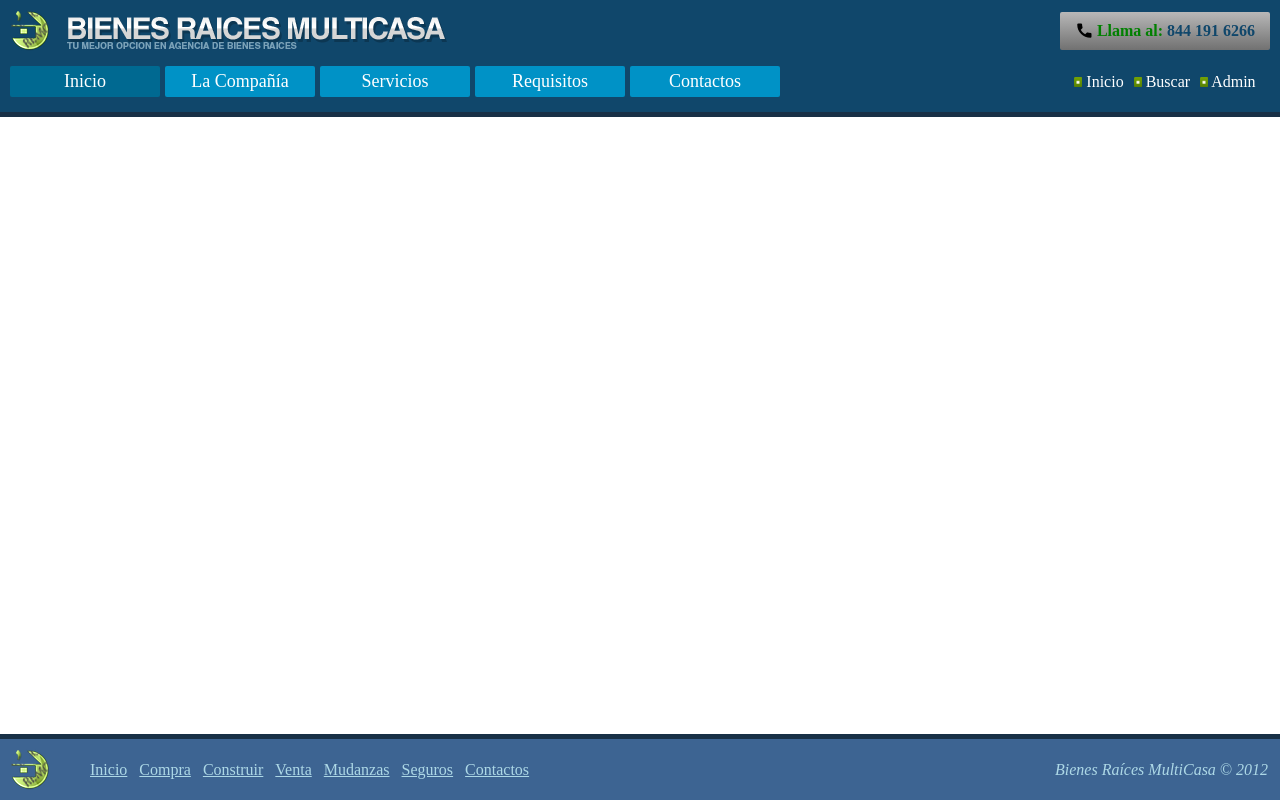
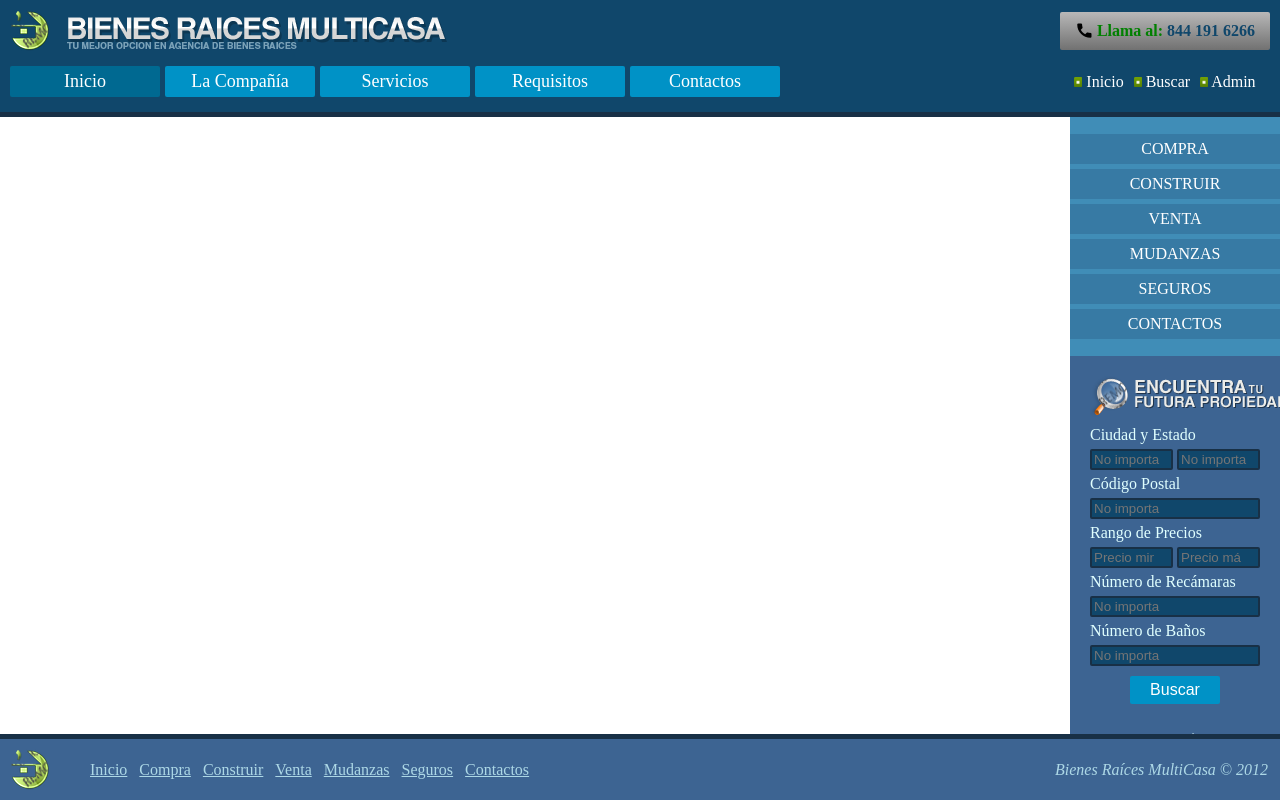
Before and after one commit to Drdzmtz/DesarrolloWebOrdinario, a Flask app: template app/views/templates/base.html in a window 1280 px wide. Run offline with Flask 2, Linux system fonts and the light colour scheme; the template is opened without the code that fills it, so the values that code supplies are empty.

Commit message:
feat: :sparkles: Added page's aside & more GUI details

```diff
--- /dev/null
+++ b/app/static/css/base/aside.css
@@ -0,0 +1,115 @@
+
+.b-aside {
+	background-color: var(--b-bg-scolor);
+	color: lightcyan;
+	overflow-y: auto;
+	overflow-x: hidden;
+	user-select: none;
+
+	/* PC only */
+}
+
+.b-aside a {
+	display: block;
+}
+
+/* ===== ASIDE MAIN OPTIONS ===== */
+.b-aside > ul.b-aside-options {
+	list-style: none;
+	padding: 12px 0;
+	background-color: rgb(64, 141, 183);
+	color: white;
+	text-transform: uppercase;
+	text-align: center;
+}
+
+.b-aside > ul.b-aside-options li {
+	background-color: rgb(55, 122, 164);
+	margin: 5px 0;
+	padding: 6px;
+	cursor: pointer;
+}
+
+.b-aside > ul.b-aside-options li:hover {
+	background-color: rgb(25, 55, 73);
+}
+
+/* ===== ASIDE FORM ===== */
+.b-aside > .b-aform {
+	margin-top: 10px;
+	padding: 10px 20px;
+	text-align: center;
+}
+
+
+.b-aside > .b-aform > .b-form-control {
+	display: grid;
+	column-gap: 4px;
+	grid-template-columns: auto;
+}
+
+.b-aside > .b-aform > .b-form-control.b-controls-2 {
+	grid-template-columns: repeat(2, auto);
+}
+
+.b-aside > .b-aform > .b-form-control label {
+	padding: 5px 0;
+	text-align: left;
+}
+
+.b-aside > .b-aform > .b-form-control.b-controls-2 label {
+	grid-column: 1 / span 2;
+}
+
+.b-aside > .b-aform > .b-form-control input {
+	border-radius: 2px;
+	outline: none;
+	border: var(--b-border-color) 2px solid;
+	background-color: var(--b-bg-color);
+	color: lightcyan;
+	width: 100%;
+}
+
+.b-aside > .b-aform button,
+.b-aside > .b-aform button:focus {
+	outline: none;
+	border-radius: 2px;
+	border: none;
+	font-size: 16px;
+	padding: 5px 20px;
+	margin-top: 10px;
+	background-color: rgb(0, 146, 198);
+	color: white;
+	cursor: pointer;
+}
+
+.b-aside > .b-aform button:hover {
+	transform: scale(1.1);
+}
+
+/* ===== ASIDE NEWS ===== */
+.b-aside > .b-news {
+	padding: 10px;
+}
+
+.b-aside > .b-news h6 {
+	text-align: center;
+	font-size: 16px;
+	font-weight: normal;
+	border-bottom: lightcyan 1px solid;
+	margin: 10px 0;
+	padding-bottom: 5px;
+}
+
+.b-aside > .b-news ul {
+	list-style: none;
+	padding: 0;
+	margin: 10px 0;
+}
+
+/* --- MOBILE & TABLET VERSION --- */
+@media screen and (max-width: 1000px) {
+	.b-aside {
+		display: none;
+	}
+}
--- a/app/static/css/base/footer.css
+++ b/app/static/css/base/footer.css
@@ -9,8 +9,7 @@
 	padding: 5px;
 	align-items: center;
 	user-select: none;
-	position: absolute;
-	bottom: 0;
+	grid-column: 1 / span 2;
 
 	/* Tablet & PC only */
 }
--- a/app/static/css/base/global.css
+++ b/app/static/css/base/global.css
@@ -2,6 +2,27 @@
 * {
 	box-sizing: border-box;
 	margin: 0;
+}
+
+::-webkit-scrollbar {
+	width: 5px;
+}
+
+::-webkit-scrollbar-track,
+::-webkit-scrollbar-thumb {
+	border-radius: 2.5px;
+}
+
+::-webkit-scrollbar-track {
+	background: #f1f1f1;
+}
+
+::-webkit-scrollbar-thumb {
+	background: #888;
+}
+
+::-webkit-scrollbar-thumb:hover {
+	background: #555;
 }
 
 a, a:visited {
@@ -9,10 +30,21 @@ a, a:visited {
 	text-decoration-line: inherit;
 }
 
+html, body {
+	height: 100%;
+}
+
 body {
 	margin: 0;
+	display: grid;
+	grid-template-columns: auto 210px;
+	grid-template-rows: min-content auto min-content;
 
 	--b-bg-color: rgb(16, 71, 107);
 	--b-border-color: rgb(24, 48, 70);
 	--b-bg-scolor: rgb(61, 100, 146);
 }
+
+section.b-content {
+	overflow-y: auto;
+}
--- a/app/static/css/base/nav.css
+++ b/app/static/css/base/nav.css
@@ -7,6 +7,7 @@
 	display: grid;
 	grid-template-columns: auto auto 210px;
 	align-items: center;
+	grid-column: 1 / span 2;
 }
 
 .b-navbar #bmenu-icon {
@@ -128,6 +129,30 @@
 	height: 10px;
 }
 
+/* ===== ASIDE & FOOTER OPTIONS IN NAVBAR ===== */
+.b-navbar > ul.b-af-options {
+	list-style: none;
+	padding-top: 10px;
+	color: lightblue;
+	grid-template-columns: repeat(6, auto);
+	justify-content: center;
+	column-gap: 8px;
+	cursor: pointer;
+	text-decoration-line: underline;
+	grid-column: 1 / span 3;
+
+	/* mobile only */
+	display: none;
+}
+
+.b-navbar > ul.b-af-options.show {
+	display: grid;
+}
+
+.b-navbar > ul.b-af-options li:hover {
+	color: white;
+}
+
 @keyframes bnav-show-list {
 	from {
 		display: block;
@@ -149,6 +174,10 @@
 
 	.b-navbar > ul.bmenu-options li {
 		width: 130px;
+	}
+
+	.b-navbar > ul.b-af-options.show {
+		display: none;
 	}
 }
 
@@ -187,4 +216,8 @@
 		display: grid;
 		grid-column: 3 / 4;
 	}
+
+	.b-navbar > ul.b-af-options.show {
+		display: none;
+	}
 }
--- a/app/static/js/base.js
+++ b/app/static/js/base.js
@@ -3,7 +3,7 @@ window.addEventListener('load', () => {
 	// show options by mobile menu icon
 	document.querySelector('#bmenu-icon').addEventListener('click', () => {
 		document.querySelectorAll(
-			'.b-navbar > ul.bmenu-options, .b-navbar > ul.b-basic-options'
+			`.b-navbar > ul.bmenu-options, .b-navbar > ul.b-basic-options, .b-navbar > ul.b-af-options`
 		).forEach(menu => {
 			if(menu.classList.contains('show'))
 				menu.classList.remove('show');
@@ -11,4 +11,6 @@ window.addEventListener('load', () => {
 				menu.classList.add('show');
 		});
 	});
+
+	// show options
 });
--- a/app/views/templates/base.html
+++ b/app/views/templates/base.html
@@ -10,6 +10,7 @@
 
 	<link rel="stylesheet" href="{{ url_for('static', filename='css/base/global.css') }}">
 	<link rel="stylesheet" href="{{ url_for('static', filename='css/base/nav.css') }}">
+	<link rel="stylesheet" href="{{ url_for('static', filename='css/base/aside.css') }}">
 	<link rel="stylesheet" href="{{ url_for('static', filename='css/base/footer.css') }}">
 </head>
 <body>
@@ -26,31 +27,95 @@
 		</div>
 
 		<ul class="bmenu-options">
-			<li class="selected"><a href="#">Inicio</a></li>
-			<li><a href="#">La Compañía</a></li>
-			<li><a href="#">Servicios</a></li>
-			<li><a href="#">Requisitos</a></li>
-			<li><a href="#">Contactos</a></li>
+			<li class="selected">Inicio</li>
+			<li>La Compañía</li>
+			<li>Servicios</li>
+			<li>Requisitos</li>
+			<li>Contactos</li>
 		</ul>
 
 		<ul class="b-basic-options">
-			<li><a href="#"><img src="{{ url_for('static', filename='images/green-btn-icon.png') }}"> Inicio</a></li>
-			<li><a href="#"><img src="{{ url_for('static', filename='images/green-btn-icon.png') }}"> Buscar</a></li>
-			<li><a href="#"><img src="{{ url_for('static', filename='images/green-btn-icon.png') }}"> Admin </a></li>
+			<li><img src="{{ url_for('static', filename='images/green-btn-icon.png') }}"> Inicio</li>
+			<li><img src="{{ url_for('static', filename='images/green-btn-icon.png') }}"> Buscar</li>
+			<li><img src="{{ url_for('static', filename='images/green-btn-icon.png') }}"> Admin </li>
+		</ul>
+
+		<ul class="b-af-options">
+			<li>Compra</li>
+			<li>Construir</li>
+			<li>Venta</li>
+			<li>Mudanzas</li>
+			<li>Seguros</li>
 		</ul>
 	</nav>
 
+	<!-- PAGE CONTENT -->
+	<section class="b-content">
+		{% block body %}{% endblock %}
+	</section>
+
+	<!-- MAIN ASIDE -->
+	<aside class="b-aside">
+		<ul class="b-aside-options">
+			<li>Compra</li>
+			<li>Construir</li>
+			<li>Venta</li>
+			<li>Mudanzas</li>
+			<li>Seguros</li>
+			<li>Contactos</li>
+		</ul>
+
+		<form class="b-aform" action="" method="get">
+			<img src="{{ url_for('static', filename='images/aform-logo.png') }}">
+
+			<div class="b-form-control b-controls-2">
+				<label for="">Ciudad y Estado</label>
+				<input type="text" name="city" placeholder="No importa">
+				<input type="text" name="state" placeholder="No importa">
+			</div>
+
+			<div class="b-form-control">
+				<label for="">Código Postal</label>
+				<input type="number" name="zip_code" placeholder="No importa">
+			</div>
+
+			<div class="b-form-control b-controls-2">
+				<label for="">Rango de Precios</label>
+				<input type="number" name="min_price" placeholder="Precio minimo">
+				<input type="number" name="max_price" placeholder="Precio máximo">
+			</div>
+
+			<div class="b-form-control">
+				<label for="">Número de Recámaras</label>
+				<input type="number" name="rooms" placeholder="No importa">
+			</div>
+
+			<div class="b-form-control">
+				<label for="">Número de Baños</label>
+				<input type="number" name="bathrooms" placeholder="No importa">
+			</div>
+
+			<button>Buscar</button>
+		</form>
+
+		<div class="b-news">
+			<h6>Información de Última Hora</h6>
+			<ul></ul>
+		</div>
+	</aside>
+
+	<!-- MAIN FOOTER -->
 	<footer class="b-footer">
 		<img src="{{ url_for('static', filename='images/logo.png') }}">
 
 		<ul class="b-footer-options">
-			<li><a href="#">Inicio</a></li>
-			<li><a href="#">Compra</a></li>
-			<li><a href="#">Construir</a></li>
-			<li><a href="#">Venta</a></li>
-			<li><a href="#">Mudanzas</a></li>
-			<li><a href="#">Seguros</a></li>
-			<li><a href="#">Contactos</a></li>
+			<li>Inicio</li>
+			<li>Compra</li>
+			<li>Construir</li>
+			<li>Venta</li>
+			<li>Mudanzas</li>
+			<li>Seguros</li>
+			<li>Contactos</li>
 		</ul>
 
 		<i>Bienes Raíces MultiCasa © 2012</i>
```
Also changed, not shown: app/static/images/aform-logo.png (added).
